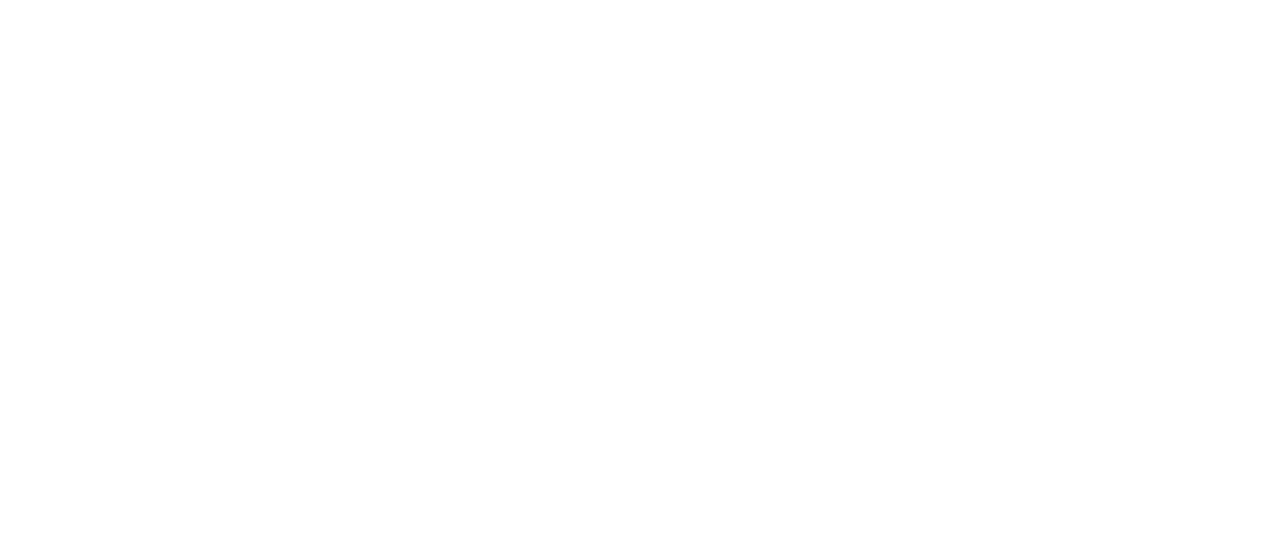
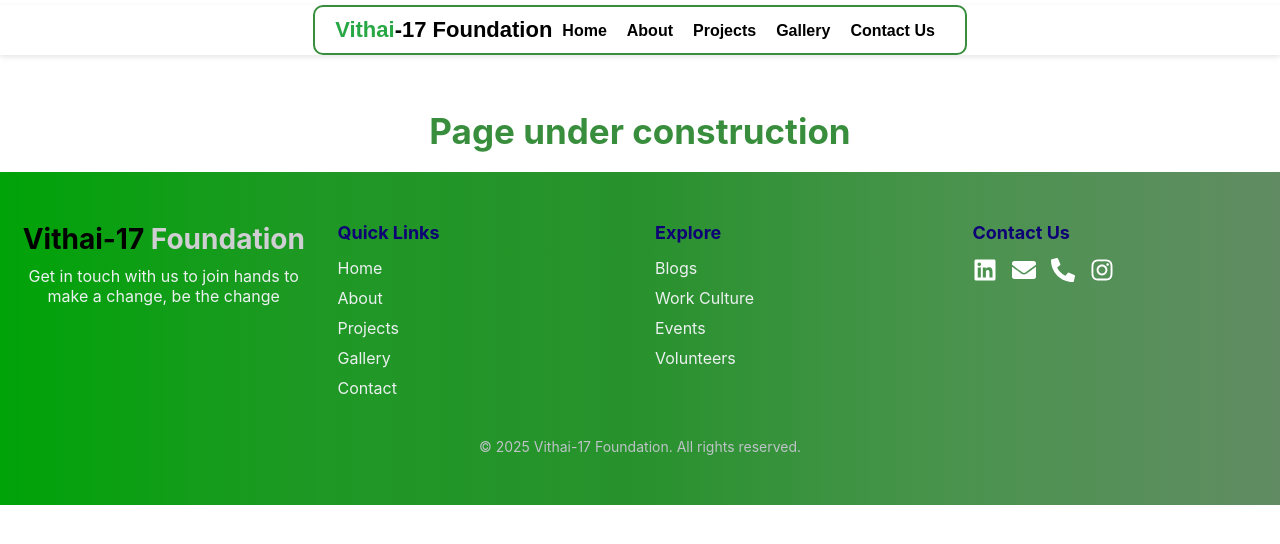
Before and after one commit to Senthil1608/vithai, a React (Create React App) app: page /blogs in a window 1280 px wide. Before the commit this address had no page. Shown: the top 544 px of the page. Built offline with nearby package versions, Linux system fonts and the light colour scheme.

Commit message:
new version-9

```diff
--- a/package.json
+++ b/package.json
@@ -9,6 +9,7 @@
     "react-icons": "^5.4.0",
     "react-router-dom": "^6.28.1",
     "react-scripts": "5.0.1",
+    "styled-components": "^6.1.14",
     "web-vitals": "^4.2.4"
   },
   "scripts": {
--- a/src/App.js
+++ b/src/App.js
@@ -5,6 +5,10 @@
 import Contactus from './contactus/Contactus';
 import Projects from './projects/Projects';
 import Gallery from './gallery/Gallery';
+import Volunteers from './volunteers/Volunteers';
+import WorkCulture from './work/WorkCulture';
+import Blogs from './blogs/Blog';
+import Events from './events/Events';
 function App() {
   return (
     <BrowserRouter>
@@ -15,6 +19,10 @@
           <Route path="/contactus" element={ <Contactus />} />
           <Route path="/projects" element ={ <Projects />} />
           <Route path="/gallery" element={<Gallery />} />
+          <Route path="/volunteers" element={<Volunteers />} />
+          <Route path="/work-culture" element={<WorkCulture />}/>
+          <Route path="/blogs" element={<Blogs />}/>
+          <Route path="/events" element={<Events />}/>
         </Routes>
       </div>
     </BrowserRouter>
--- /dev/null
+++ b/src/blogs/Blog.js
@@ -0,0 +1,14 @@
+import React from "react";
+import NavigationBar from "../components/NavigationBar";
+import Footer from "../components/Footer";
+const Blogs = () => {
+    return(
+        <div>
+            <NavigationBar />
+            <h1>Page under construction</h1>
+            <br></br>
+            <Footer />
+        </div>
+    );
+}
+export default Blogs;
--- /dev/null
+++ b/src/events/Events.js
@@ -0,0 +1,14 @@
+import React from "react";
+import NavigationBar from "../components/NavigationBar";
+import Footer from "../components/Footer";
+const Events = () => {
+    return(
+        <div>
+            <NavigationBar />
+            <h1>Page under construction</h1>
+            <br></br>
+            <Footer />
+        </div>
+    );
+}
+export default Events;
--- /dev/null
+++ b/src/volunteers/Volunteers.js
@@ -0,0 +1,14 @@
+import React from "react";
+import NavigationBar from "../components/NavigationBar";
+import Footer from "../components/Footer";
+const Volunteers = () => {
+    return(
+        <div>
+            <NavigationBar />
+            <h1>Page under construction</h1>
+            <br></br>
+            <Footer />
+        </div>
+    );
+}
+export default Volunteers;
--- /dev/null
+++ b/src/work/WorkCulture.js
@@ -0,0 +1,14 @@
+import React from "react";
+import NavigationBar from "../components/NavigationBar";
+import Footer from "../components/Footer";
+const WorkCulture = () => {
+    return(
+        <div>
+            <NavigationBar />
+            <h1>Page under construction</h1>
+            <br></br>
+            <Footer />
+        </div>
+    );
+}
+export default WorkCulture;
```
Also changed, not shown: 1 other file (tests, documents, lock files or other folders).
